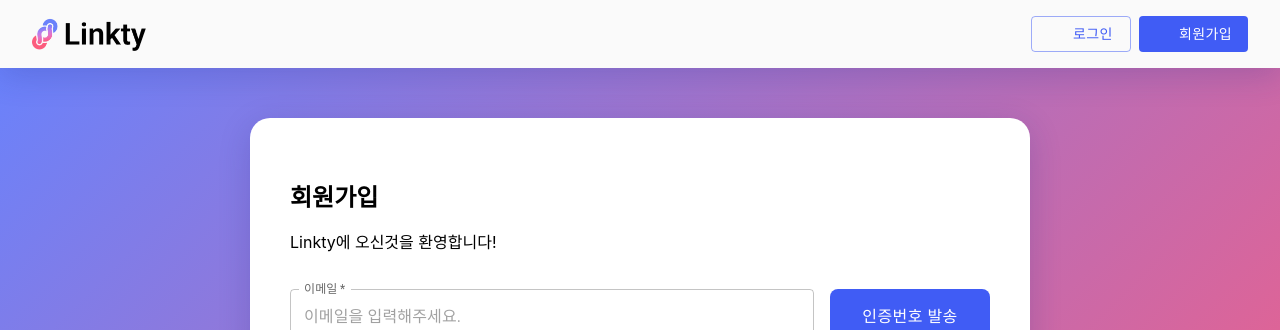
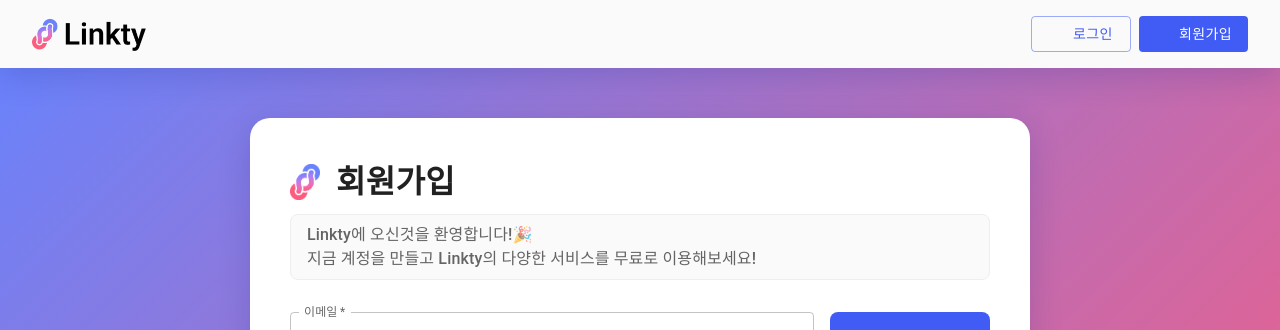
Before and after one commit to Jiseoup/linkty-frontend, a React (Create React App) app: page /register in a window 1280 px wide. Shown: the top 330 px of the page. Built offline with nearby package versions, Linux system fonts and the light colour scheme; no server answers; some icons are missing; the HTML template or start-up script is replaced by a standard one.

Commit message:
Implement common card header component and imprve design

```diff
--- /dev/null
+++ b/src/components/Common/CardHeader/index.jsx
@@ -0,0 +1,29 @@
+import {
+  Container,
+  TitleBox,
+  TitleLogo,
+  TitleText,
+  Message,
+  MessageBox,
+} from './styled';
+
+// Common Card Header Component.
+function CardHeader({ title, message }) {
+  return (
+    <Container>
+      {/* Title contents. */}
+      <TitleBox>
+        <TitleLogo src="/logo.png" alt="Linkty Logo" />
+        <TitleText>{title}</TitleText>
+      </TitleBox>
+
+      {/* TODO: MessageBox 컴포넌트 사용할지 고민중... 사용할 경우 Gap이나 MB 조정 필요할수도 */}
+      {/* Message contents. */}
+      <MessageBox>
+        <Message>{message}</Message>
+      </MessageBox>
+    </Container>
+  );
+}
+
+export default CardHeader;
--- /dev/null
+++ b/src/components/Common/CardHeader/styled.js
@@ -0,0 +1,46 @@
+import { Box, Typography } from '@mui/material';
+import { styled } from '@mui/material/styles';
+
+export const Container = styled(Box)(({ theme }) => ({
+  display: 'flex',
+  flexDirection: 'column',
+  alignItems: 'flex-start',
+  width: '100%',
+  gap: theme.spacing(1),
+  marginBottom: theme.spacing(4),
+}));
+
+export const TitleBox = styled(Box)(({ theme }) => ({
+  display: 'flex',
+  flexDirection: 'row',
+  alignItems: 'center',
+  gap: theme.spacing(2),
+}));
+
+export const TitleLogo = styled('img')({
+  width: 30,
+});
+
+export const TitleText = styled(Typography)(({ theme }) => ({
+  fontSize: 32,
+  fontWeight: 700,
+  color: theme.palette.text.primary,
+}));
+
+// TODO: MessageBox 컴포넌트 사용할지 고민중... 사용할 경우 Gap이나 MB 조정 필요할수도
+export const MessageBox = styled(Box)(({ theme }) => ({
+  display: 'flex',
+  boxSizing: 'border-box',
+  width: '100%',
+  background: theme.palette.grey[50],
+  border: `1px solid ${theme.palette.grey[200]}`,
+  borderRadius: theme.spacing(1),
+  padding: theme.spacing(1, 2),
+}));
+
+export const Message = styled(Typography)(({ theme }) => ({
+  flex: 1,
+  fontSize: 16,
+  fontWeight: 500,
+  color: theme.palette.text.secondary,
+}));
--- a/src/components/Main/ShortenUrlBox/index.jsx
+++ b/src/components/Main/ShortenUrlBox/index.jsx
@@ -138,6 +138,7 @@ function ShortenUrlBox({
           <>
             {/* Bottom register promotion contents. */}
             <RegisterBox>
+              {/* TODO: 메시지 변경 필요할 수도 있음 */}
               <RegisterText>
                 🎯 <strong>회원가입 후</strong> URL 별칭, 활성일/만료일 설정,
                 통계 확인 등 다양한 기능을 <strong>무료로</strong> 이용해보세요!
--- a/src/pages/Login/index.jsx
+++ b/src/pages/Login/index.jsx
@@ -4,6 +4,7 @@ import { useNavigate } from 'react-router-dom';
 
 import Button from '../../components/Common/Button';
 import Card from '../../components/Common/Card';
+import CardHeader from '../../components/Common/CardHeader';
 import FormBox from '../../components/Common/FormBox';
 import LoginForm from '../../components/Login/LoginForm';
 import LoginOptions from '../../components/Login/LoginOptions';
@@ -46,11 +47,15 @@ function Login() {
   };
 
   return (
-    <>
     <Card>
+      {/* Login Card Header Component. */}
+      <CardHeader
+        title="로그인"
+        // TODO: 메시지 변경 필요
+        message="계정에 로그인하여 더 많은 기능을 이용해보세요."
+      />
+
       <FormBox onSubmit={onLoginButtonClick}>
-          <h2 style={{ marginBottom: '36px' }}>로그인</h2>
-
         {/* Login Form Component. */}
         <LoginForm
           email={email}
@@ -76,7 +81,6 @@ function Login() {
         />
       </FormBox>
     </Card>
-    </>
   );
 }
 
--- a/src/pages/Register/index.jsx
+++ b/src/pages/Register/index.jsx
@@ -4,6 +4,7 @@ import { useNavigate } from 'react-router-dom';
 
 import Button from '../../components/Common/Button';
 import Card from '../../components/Common/Card';
+import CardHeader from '../../components/Common/CardHeader';
 import FormBox from '../../components/Common/FormBox';
 import Captcha from '../../components/Register/Captcha';
 import EmailForm from '../../components/Register/EmailForm';
@@ -127,13 +128,21 @@ function Register() {
   };
 
   return (
+    <Card>
+      {/* Register Card Header Component. */}
+      <CardHeader
+        title="회원가입"
+        // TODO: 메시지 변경 필요
+        message={
           <>
-      <Card>
+            Linkty에 오신것을 환영합니다!🎉
+            <br />
+            지금 계정을 만들고 Linkty의 다양한 서비스를 무료로 이용해보세요!
+          </>
+        }
+      />
+
       <FormBox onSubmit={onRegisterButtonClick}>
-          <h2 style={{ marginBottom: '0px' }}>회원가입</h2>
-
-          <p style={{ marginBottom: '36px' }}>Linkty에 오신것을 환영합니다!</p>
-
         {/* Email Form Component. */}
         <EmailForm
           email={email}
@@ -154,6 +163,7 @@ function Register() {
           onPasswordConfirmChange={onPasswordConfirmChange}
         />
 
+        {/* TODO: Captcha 위치 왼쪽 또는 가운데 고민 */}
         {/* Captcha Component. */}
         <Captcha setCaptchaValue={setCaptchaValue} />
 
@@ -168,7 +178,6 @@ function Register() {
         />
       </FormBox>
     </Card>
-    </>
   );
 }
 
```
Lines whose indentation alone changed are shown as unchanged.
